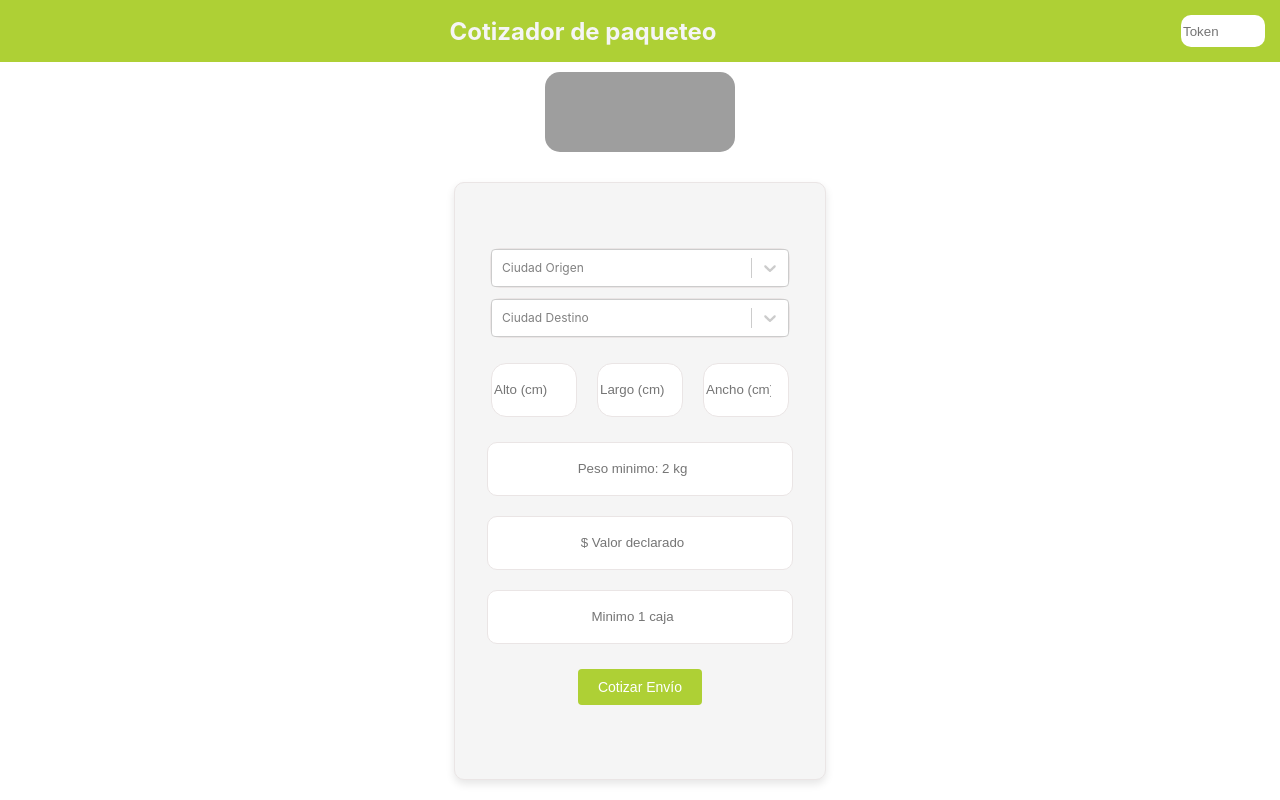
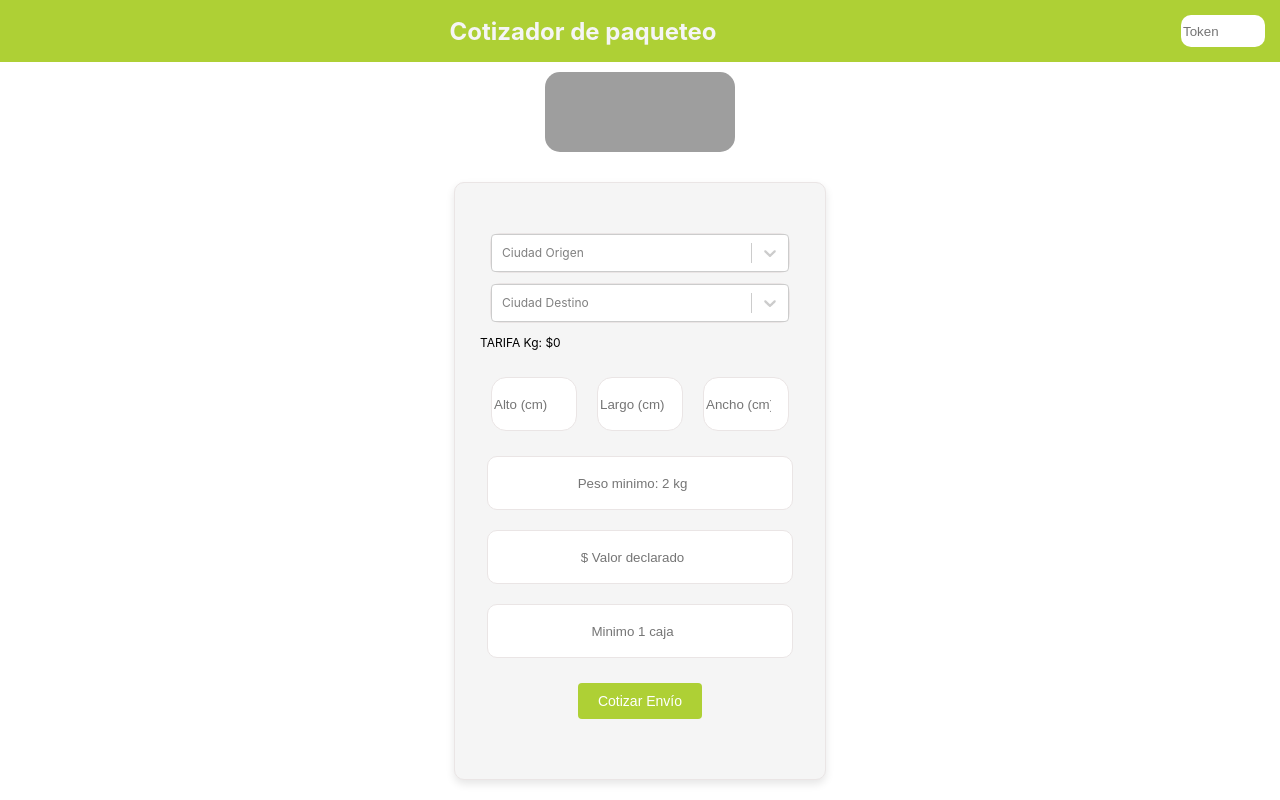
Before and after one commit to EdwinZarateP/Cotizador, a React (Vite) app: page / in a window 1280 px wide. Built offline with nearby package versions, Linux system fonts and the light colour scheme; grey boxes are pictures that could not be loaded; what @react-pdf/renderer would draw is missing.

Commit message:
modificacion55

```diff
--- a/src/componentes/ciudad.tsx
+++ b/src/componentes/ciudad.tsx
@@ -67,7 +67,7 @@ const SelectorCiudad: React.FC<SelectorCiudadProps> = ({ guardarCosto }) => {
         options={opcionesCiudades}
         placeholder="Ciudad Destino"
       />
-      {/* <p>Costo Combinación: {costoCombinacion}</p> */}
+      <p>TARIFA Kg: ${costoCombinacion}</p>
     </div>
   );
 };
```
